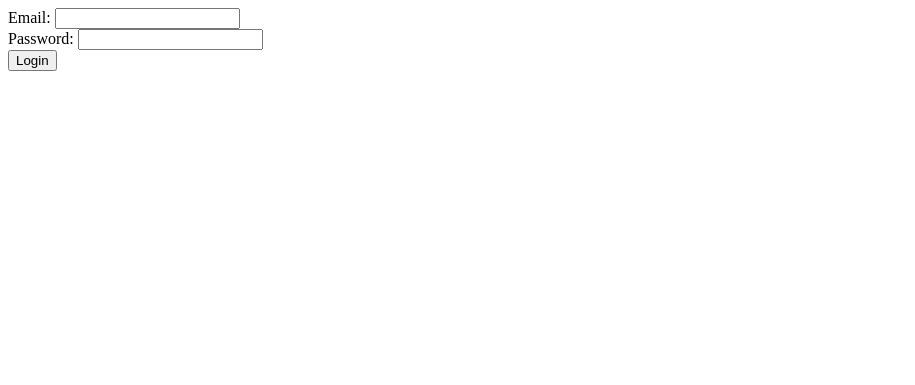
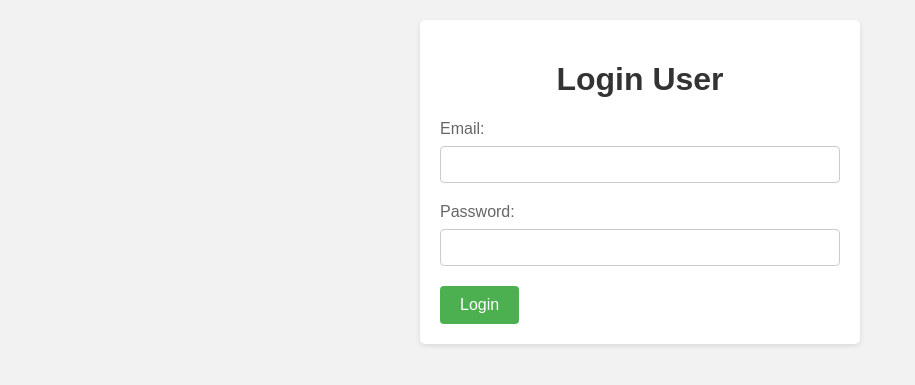
Before and after one commit to letranhuy2612/fastapi, a Python web app: template templates/login.html in a window 1280 px wide. Shown: the top 385 px of the page, without its empty margins (0-915 px from the left). Run offline with Jinja, Linux system fonts and the light colour scheme; the template is opened without the code that fills it, so the values that code supplies are empty.

Commit message:
Update login.html

```diff
--- a/templates/login.html
+++ b/templates/login.html
@@ -2,6 +2,58 @@
 <html>
 <head>
     <title>Login User API</title>
+    <style>
+        body {
+            font-family: Arial, sans-serif;
+            background-color: #f2f2f2;
+            margin: 0;
+            padding: 20px;
+        }
+
+        h1 {
+            text-align: center;
+            color: #333;
+        }
+
+        .container {
+            max-width: 400px;
+            margin: 0 auto;
+            background-color: #fff;
+            padding: 20px;
+            border-radius: 5px;
+            box-shadow: 0 2px 5px rgba(0, 0, 0, 0.1);
+        }
+
+        label {
+            display: block;
+            margin-bottom: 8px;
+            color: #666;
+        }
+
+        input[type="email"],
+        input[type="password"] {
+            width: 100%;
+            padding: 10px;
+            border: 1px solid #ccc;
+            border-radius: 4px;
+            box-sizing: border-box;
+            margin-bottom: 20px;
+        }
+
+        button {
+            background-color: #4CAF50;
+            color: #fff;
+            padding: 10px 20px;
+            border: none;
+            border-radius: 4px;
+            cursor: pointer;
+            font-size: 16px;
+        }
+
+        button:hover {
+            background-color: #45a049;
+        }
+    </style>
     <script>
         function loginUser() {
             var email = document.getElementById("email").value;
@@ -32,14 +84,15 @@
     </script>
 </head>
 <body>
+    <div class="container">
+        <h1>Login User</h1>
+        <label for="email">Email:</label>
+        <input type="email" name="email" id="email" required><br>
 
-    <label for="email">Email:</label>
-    <input type="email" name="email" id="email" required><br>
+        <label for="password">Password:</label>
+        <input type="password" name="password" id="password" required><br>
 
-    <label for="password">Password:</label>
-    <input type="password" name="password" id="password" required><br>
-
-
-    <button type="button" onclick="loginUser()">Login</button>
+        <button type="button" onclick="loginUser()">Login</button>
+    </div>
 </body>
 </html>
```
